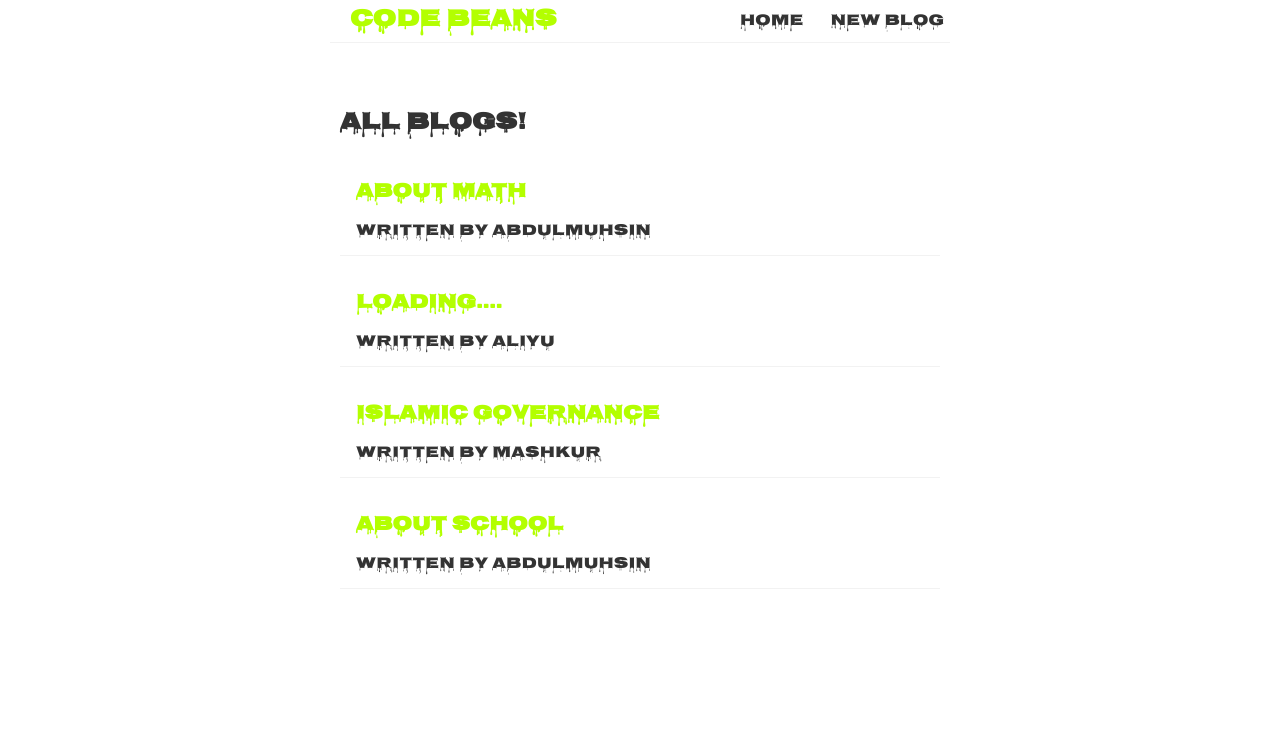
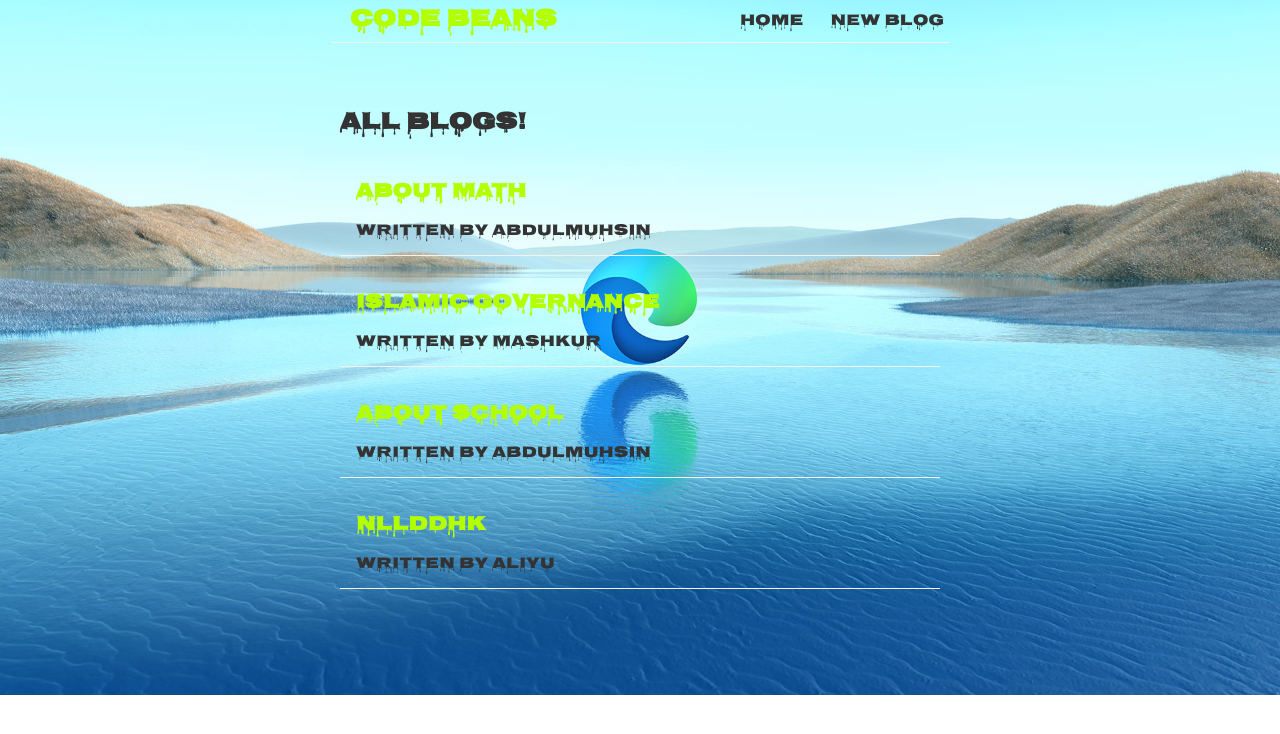
Before and after one commit to sa345-sk/sayyid, a React (Create React App) app: page / in a window 1280 px wide. Shown: the top 734 px of the page. Built offline with nearby package versions, Linux system fonts and the light colour scheme; data requests are answered from the project's data file.

Commit message:
SENDING_

```diff
--- a/data/db.json
+++ b/data/db.json
@@ -5,12 +5,6 @@
       "body": "Math is simple",
       "author": "Abdulmuhsin",
       "id": 2
-    },
-    {
-      "title": "Loading....",
-      "body": "Pending...",
-      "author": "Aliyu",
-      "id": 3
     },
     {
       "title": "Islamic Governance",
@@ -23,6 +17,12 @@
       "body": " SCHOOL SUCKS",
       "author": "Abdulmuhsin",
       "id": 10
+    },
+    {
+      "title": "nllddhk",
+      "body": "khalilu",
+      "author": "Aliyu",
+      "id": 12
     }
   ]
 }
--- a/src/index.css
+++ b/src/index.css
@@ -8,6 +8,13 @@
   font-family: noss;
   color: #333;
 }
+
+body {
+  background-image: url('./img/background-image.jpg');
+  background-position: center;
+  background-repeat: no-repeat;
+  background-size: cover;
+  }
 
 .nav {
   padding-left: 20px;
```
Also changed, not shown: src/fonts/background-image.jpg (added), src/img/background-image.jpg (added).
